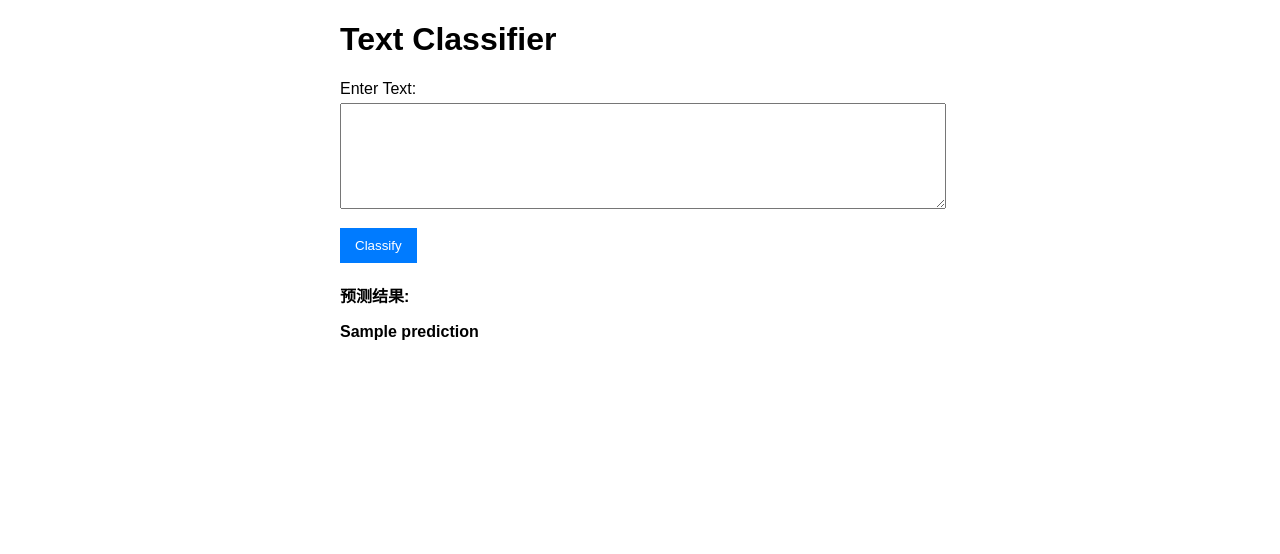
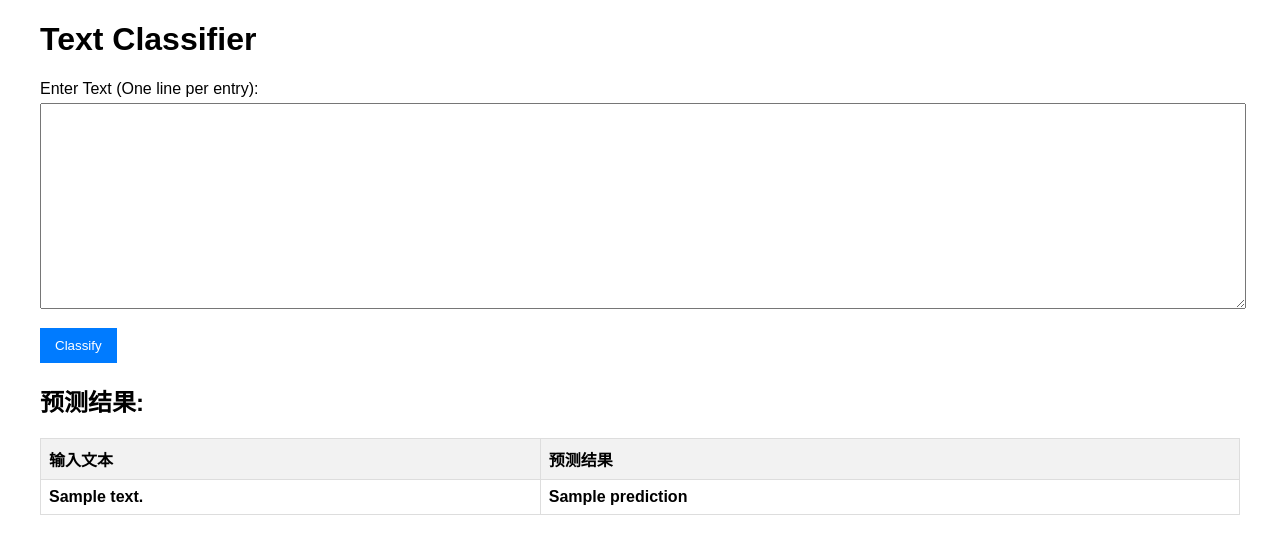
Before and after one commit to fossabot/Sensitive-leakage-detection, a Flask app: template templates/index.html in a window 1280 px wide. Shown: the top 554 px of the page. Run offline with Flask 3, Linux system fonts and the light colour scheme; the template is opened without the code that fills it: most values are stand-ins (such as "Sample title", 1, 10 or a date in 2020); parts of the project's set-up code (start-up, migrations or seed data) failed here and were passed over.

Commit message:
优化前端展示

```diff
--- a/app.py
+++ b/app.py
@@ -1,7 +1,7 @@
 from flask import Flask, request, render_template
 import joblib
 import os
-from model.predict import load_model_and_vectorizer,predict_text
+from model.predict import load_model_and_vectorizer, predict_text
 
 script_directory = os.path.dirname(os.path.abspath(__file__))
 os.chdir(script_directory)
@@ -15,12 +15,16 @@ model, vectorizer = load_model_and_vectorizer('model/GaussianNB.pkl', 'model/tfi
 # 定义主页路由
 @app.route('/', methods=['GET', 'POST'])
 def home():
-    prediction = None
+    predictions = None
     result = ['正常文本', '弱口令', '令牌']
     if request.method == 'POST':
         input_text = request.form['text']
-        prediction = predict_text(input_text, model, vectorizer)
-    return render_template('index.html', prediction='{} = {}'.format(input_text,result[prediction]) if prediction is not None else None)
+        lines = input_text.split('\n')
+        predictions = {}
+        for line in lines:
+            prediction = predict_text(line.strip(), model, vectorizer)
+            predictions[line.strip()] = result[prediction]
+    return render_template('index.html', predictions=predictions)
 
 # 运行 Flask 应用
 if __name__ == '__main__':
--- a/templates/index.html
+++ b/templates/index.html
@@ -10,7 +10,7 @@
             margin: 20px;
         }
         .container {
-            max-width: 600px;
+            max-width: 1200px;
             margin: auto;
         }
         .form-group {
@@ -22,7 +22,7 @@
         }
         textarea {
             width: 100%;
-            height: 100px;
+            height: 200px;
         }
         button {
             padding: 10px 15px;
@@ -38,6 +38,19 @@
             margin-top: 20px;
             font-weight: bold;
         }
+        .result-table {
+            width: 100%;
+            border-collapse: collapse;
+            margin-top: 20px;
+        }
+        .result-table th, .result-table td {
+            border: 1px solid #ddd;
+            padding: 8px;
+            text-align: left;
+        }
+        .result-table th {
+            background-color: #f2f2f2;
+        }
     </style>
 </head>
 <body>
@@ -45,15 +58,30 @@
         <h1>Text Classifier</h1>
         <form method="post">
             <div class="form-group">
-                <label for="text">Enter Text:</label>
+                <label for="text">Enter Text (One line per entry):</label>
                 <textarea id="text" name="text" required></textarea>
             </div>
             <button type="submit">Classify</button>
         </form>
-        {% if prediction is not none %}
+        {% if predictions is not none %}
             <div class="result">
-                预测结果:
-                <p>{{ prediction }}</p>
+                <h2>预测结果:</h2>
+                <table class="result-table">
+                    <thead>
+                        <tr>
+                            <th>输入文本</th>
+                            <th>预测结果</th>
+                        </tr>
+                    </thead>
+                    <tbody>
+                        {% for input_text, prediction in predictions.items() %}
+                            <tr>
+                                <td>{{ input_text }}</td>
+                                <td>{{ prediction }}</td>
+                            </tr>
+                        {% endfor %}
+                    </tbody>
+                </table>
             </div>
         {% endif %}
     </div>
```
Also changed, not shown: README.md, assets/image-20250214171929090.png (added), assets/image-20250214172300198.png (added).
